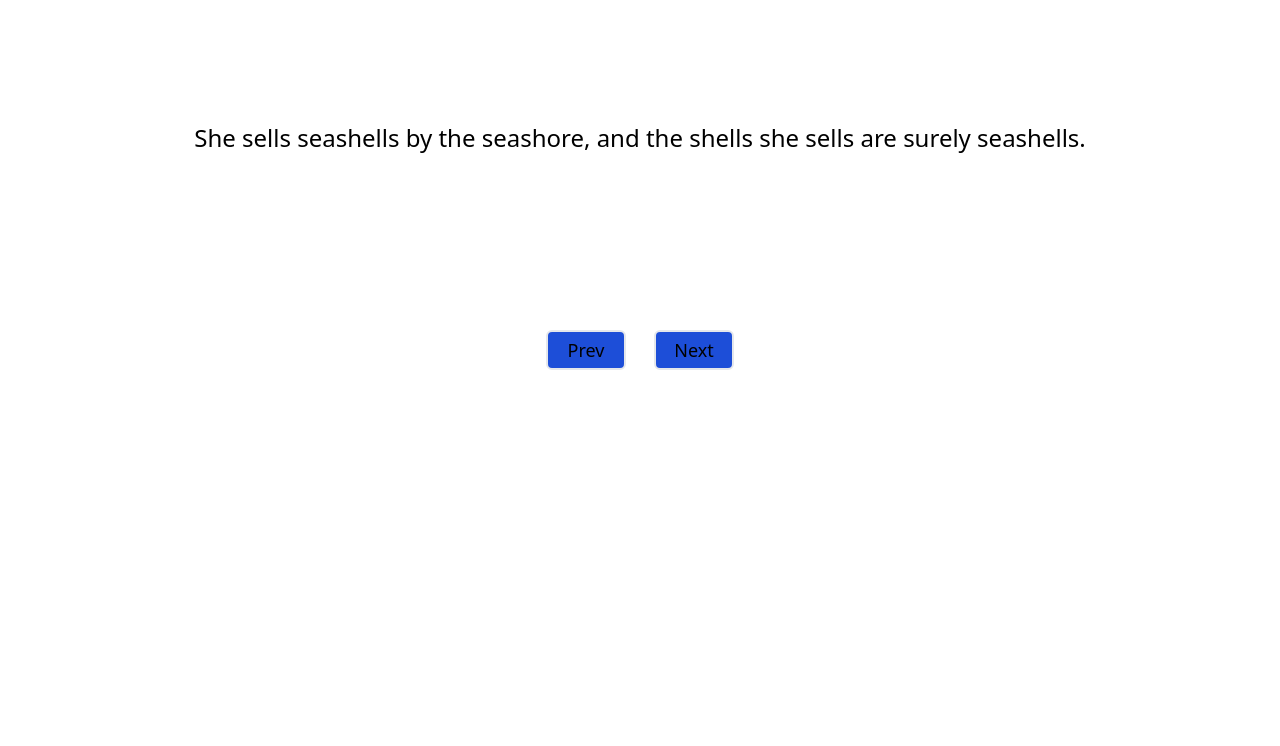
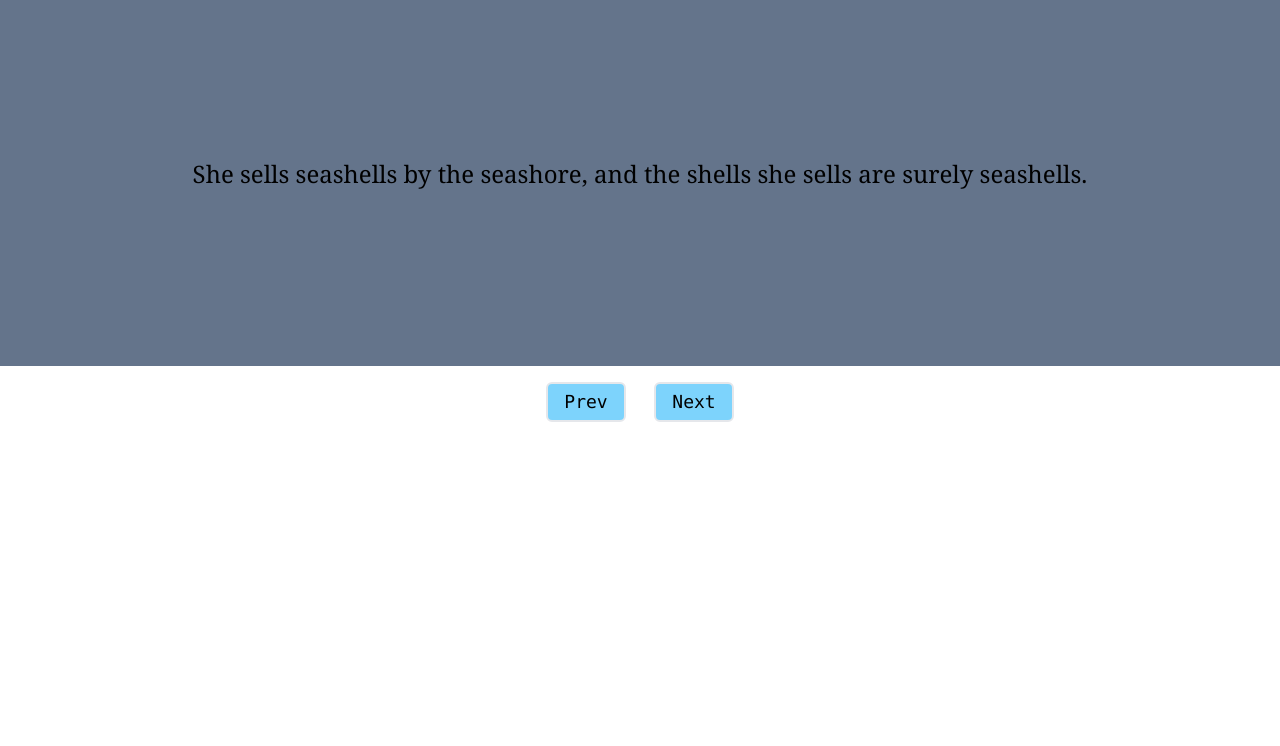
Before and after one commit to Kanishk3813/Tounge-Twisters, a website built with Vite: page index.html in a window 1280 px wide. Shown: the part 54-800 px from the top of the page. Built offline with nearby package versions, Linux system fonts and the light colour scheme.

Commit message:
Update index.html

```diff
--- a/index.html
+++ b/index.html
@@ -8,16 +8,17 @@
     <title>Document</title>
 </head>
 <body>
+    <div class="head flex justify-center text-3xl bg-sky-300 font-bold">TOUNGE TWISTERS</div>
 
-   <div class="text w-screen h-96 text-2xl flex justify-center items-center" id="twistertext">
+   <div class="text w-screen h-96 text-2xl flex justify-center items-center font-serif bg-slate-500" id="twistertext">
     <div class="twister">
-        <h1>She sells seashells by the seashore, and the shells she sells are surely seashells.</h1>
+        <h1>She sells seashells by the seashore, and the shells she sells are surely seashells</h1>
     </div>
    </div>
 
-   <div class="buttons flex justify-center gap-7">
-    <button class="prevbtn border-2 rounded-md w-20 h-10 text-lg bg-blue-700 hover:bg-teal-500" id="prevbtn">Prev</button>
-    <button class="nextbtn border-2 rounded-md w-20 h-10 text-lg  bg-blue-700 hover:bg-teal-500" id="nextbtn">Next</button>
+   <div class="buttons flex justify-center gap-7 mt-4">
+    <button class="prevbtn border-2 rounded-md w-20 h-10 text-lg bg-sky-300 hover:bg-teal-500 font-mono" id="prevbtn">Prev</button>
+    <button class="nextbtn border-2 rounded-md w-20 h-10 text-lg  bg-sky-300 hover:bg-teal-500 font-mono" id="nextbtn">Next</button>
    </div>
 
    <script src="script.js"></script>
```
